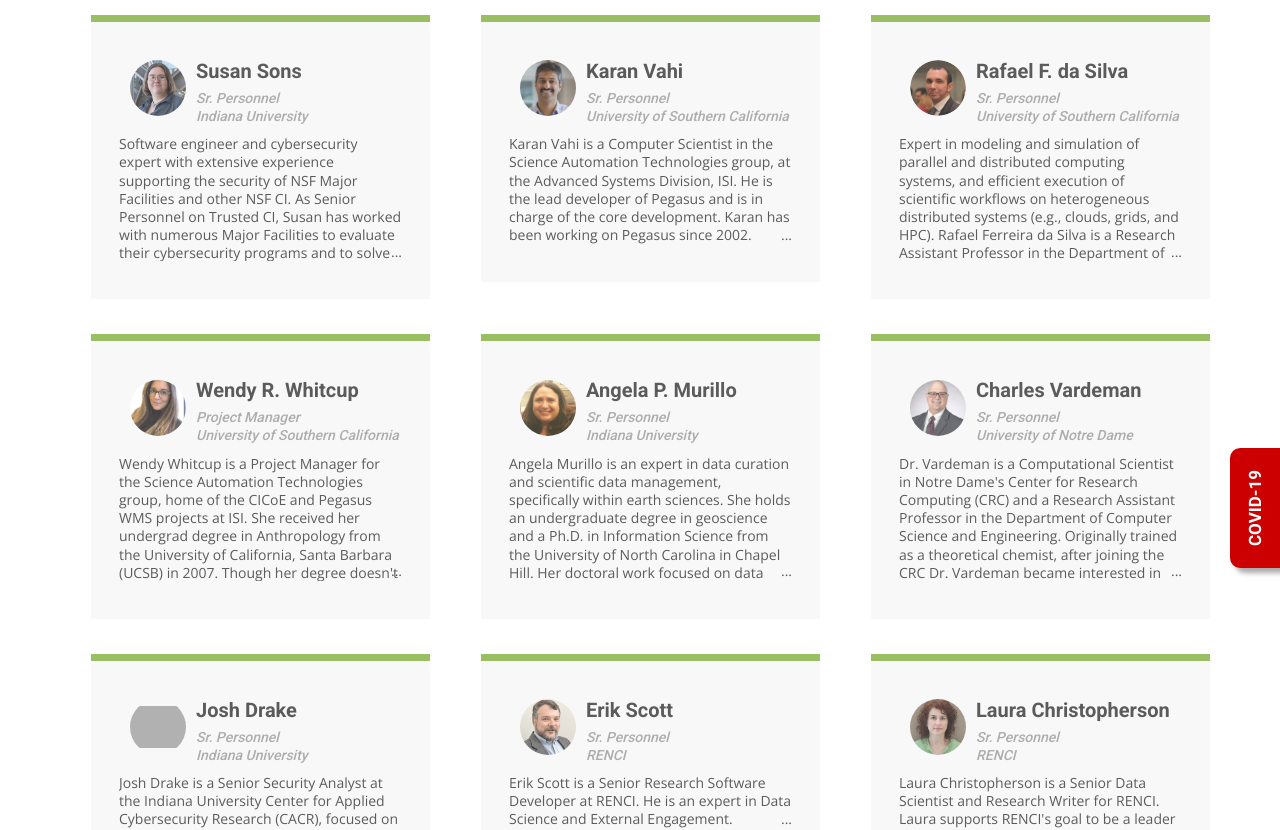
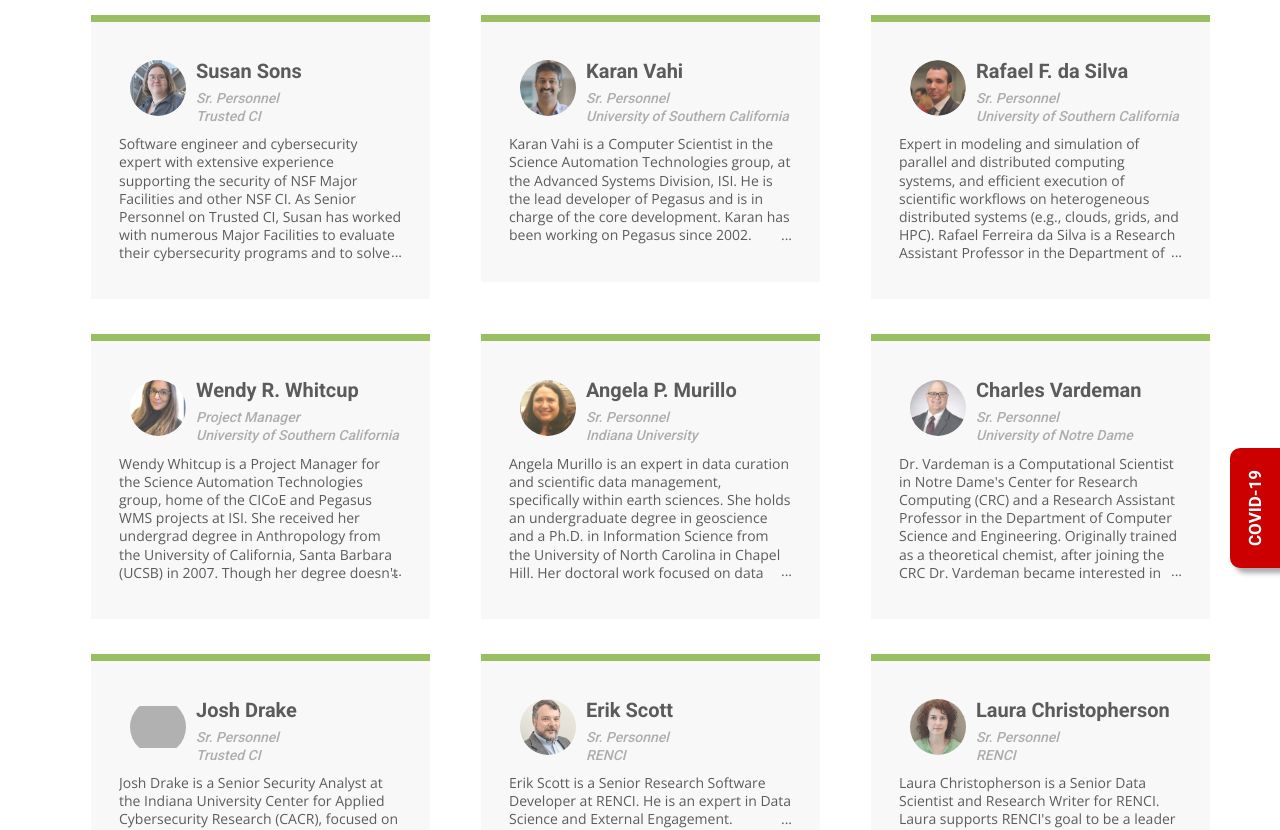
Before and after one commit to cicoe/cicoe.github.io, a Jekyll site: the page built from people.html, in a window 1280 px wide and 1400 px high, scrolled down 1380 px. Shown: the part 152-982 px from the top of the window. Built offline with Jekyll 4.4.1, drawn with Linux system fonts in a browser that asks for light colours; nearby versions of some CDN libraries; some web fonts are replaced; grey boxes are pictures that could not be loaded.

Commit message:
Update participants.yml
changed susan/josh affiliation to trusted ci

```diff
--- a/_data/participants.yml
+++ b/_data/participants.yml
@@ -65,7 +65,7 @@
   photo: "sons.jpg"
   website:  "https://cacr.iu.edu/about/people/susan-sons.html"
   role: "Sr. Personnel"
-  institution: "Indiana University"
+  institution: "Trusted CI"
   description: "Software engineer and cybersecurity expert with extensive experience supporting the security of NSF Major Facilities and other NSF CI. As Senior Personnel on Trusted CI, Susan has worked with numerous Major Facilities to evaluate their cybersecurity programs and to solve technical and programmatic challenges. Additionally, Sons serves as the Information Security Officer of Open Science Grid, Interim Chief Information Security Officer of DHS-funded Software Assurance Marketplace, and President of the Internet Civil Engineering Institute. In addition to running these security programs and organizations, Sons has technical foci in software engineering, security architecture, and industrial control system security."
 
 - name: "Karan Vahi"
@@ -107,7 +107,7 @@
   photo: "Josh-headshot-1.JPG"
   website: "https://cacr.iu.edu/about/people/Josh_Drake.html"
   role: "Sr. Personnel"
-  institution: "Indiana University"
+  institution: "Trusted CI"
   description: "Josh Drake is a Senior Security Analyst at the Indiana University Center for Applied Cybersecurity Research (CACR), focused on improving information security program security at NSF facilities. Over his 15 year career Josh has worked in applications support, project management, systems and security analysis, and network and systems administration in several industries such as municipal government, energy, and healthcare."
 
 - name: "Erik Scott"
```
